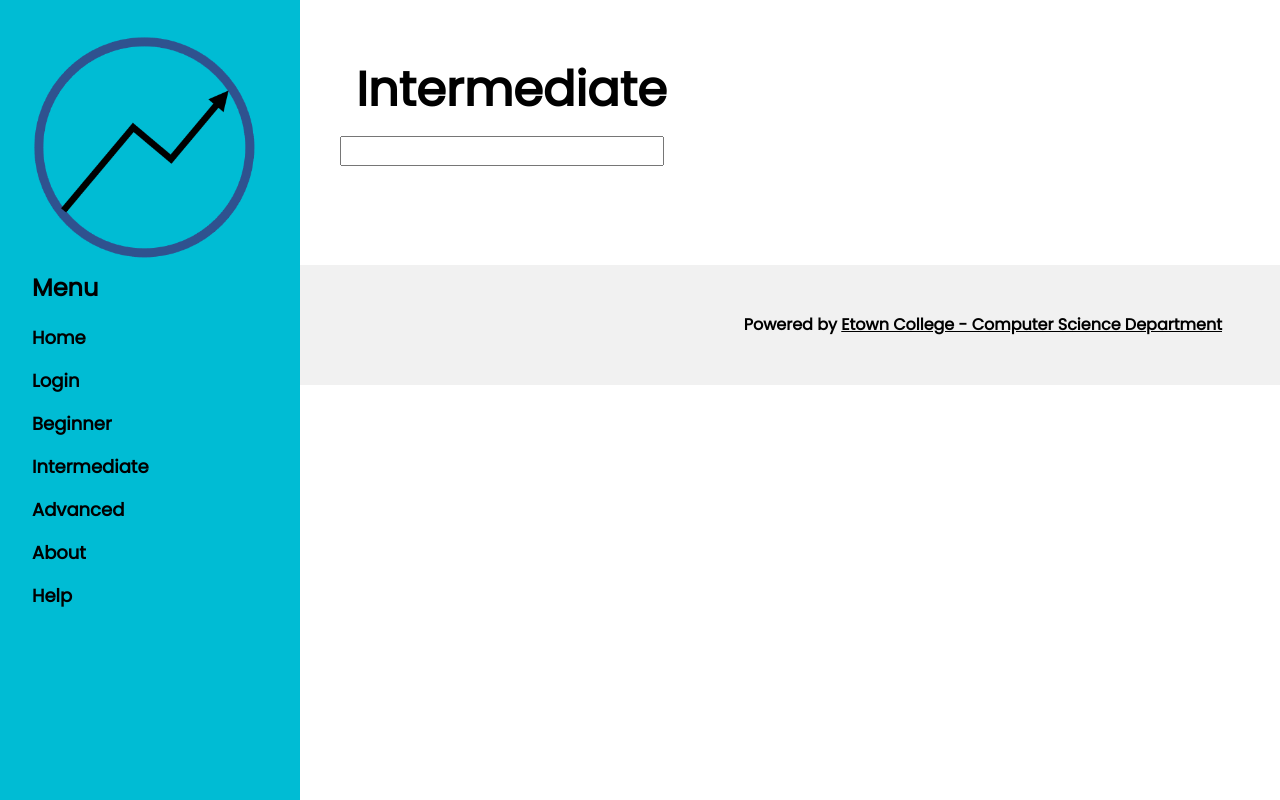
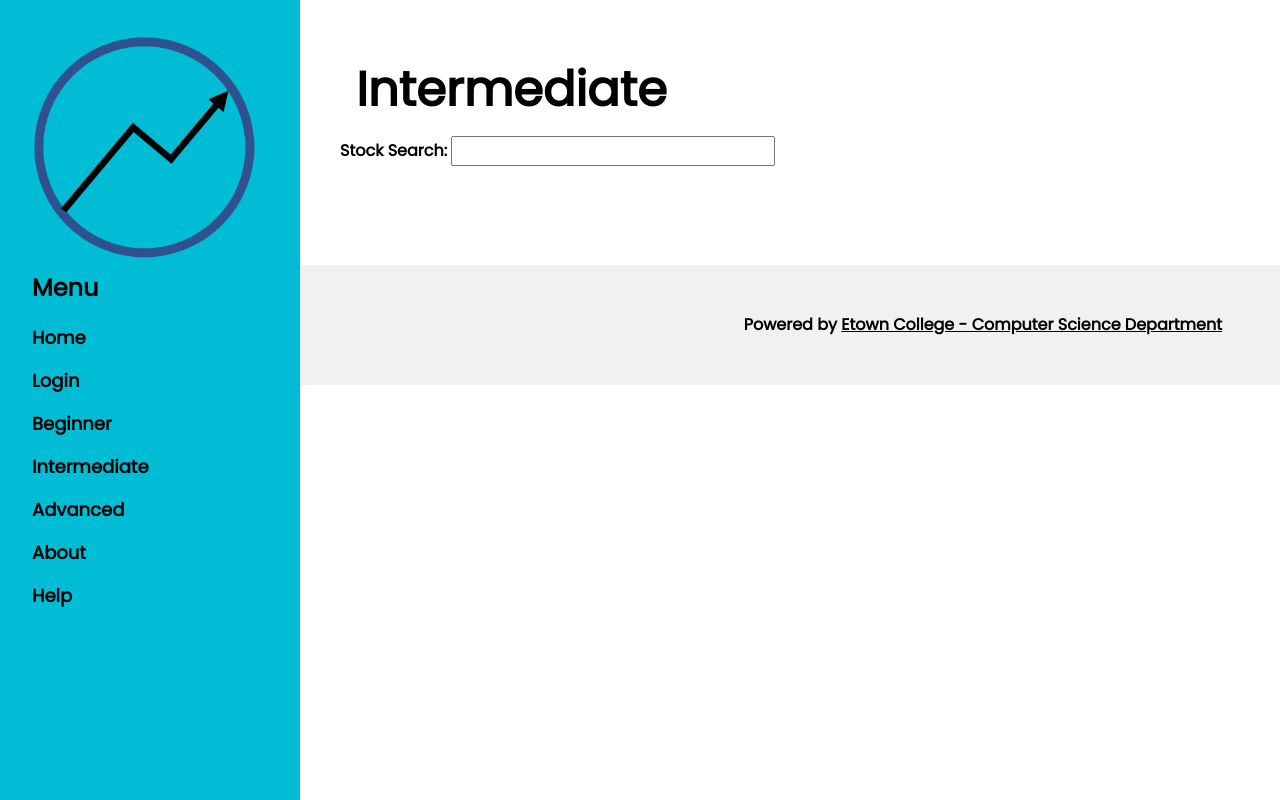
Before and after one commit to reddign/stockforecasters, a PHP site: page /intermediate.php in a window 1280 px wide. Run offline with PHP 8.4, Linux system fonts and the light colour scheme; data that the repository does not hold is empty.

Commit message:
intpage updates

```diff
--- a/src/intermediate.php
+++ b/src/intermediate.php
@@ -7,6 +7,7 @@ display_small_page_heading("Intermediate","");
 
 <html>
     <form>
+    <label for="Intstock">Stock Search: </label>
         <input type="text" id="Intstock" name="Intstock"> <br> <br>
     </form>
 </html>
```
